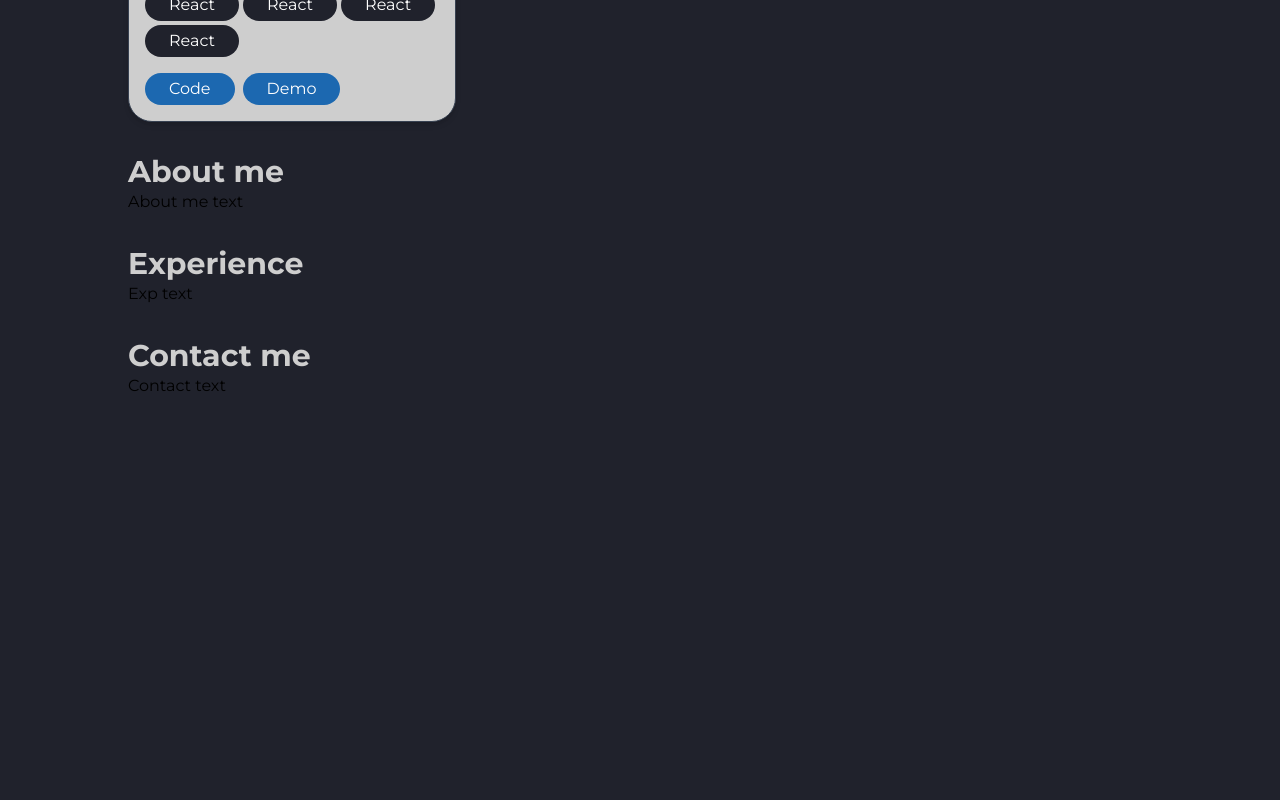
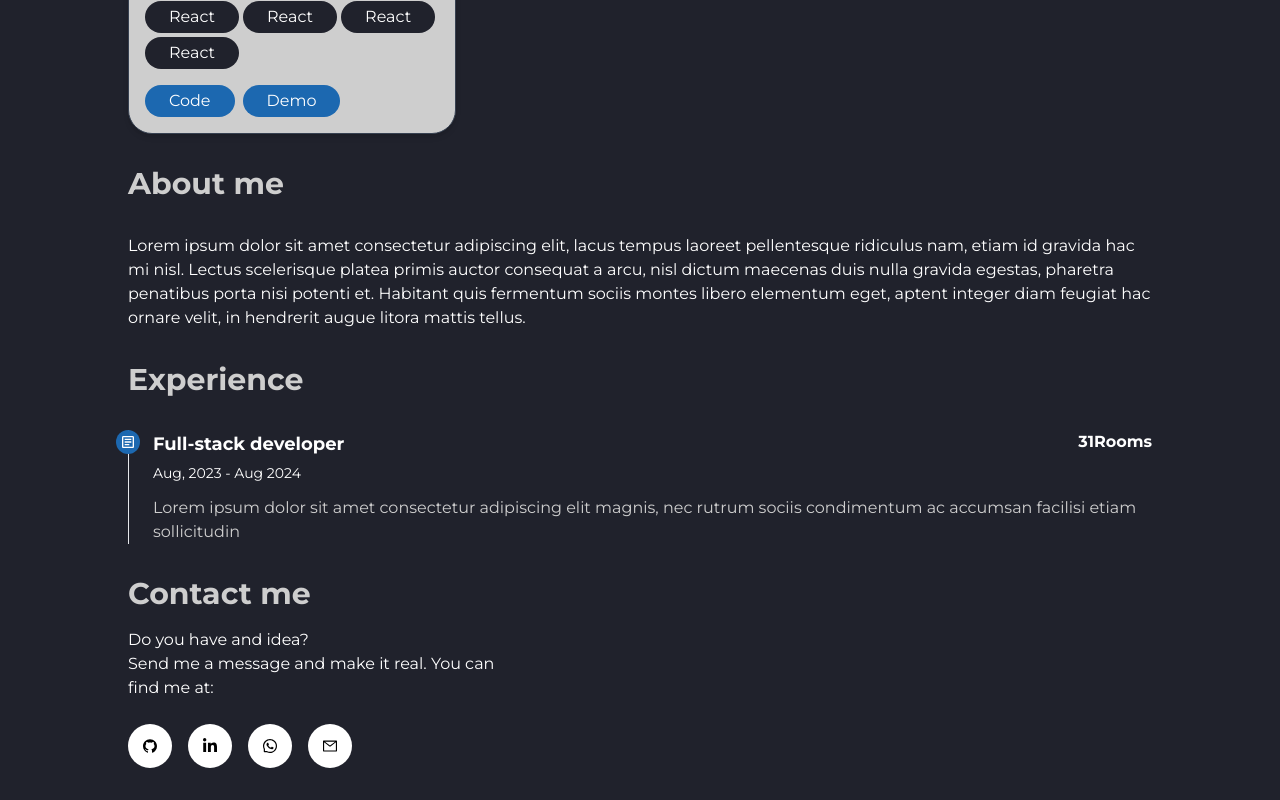
Before and after one commit to adriancosme/portfolio, a Next.js app: page / in a window 1280 px wide. Shown: the part 911-1711 px from the top of the page. Before the commit the page ends 1341 px from the top, so only its background shows below. Built offline with nearby package versions, Linux system fonts and the light colour scheme.

Commit message:
add about, experience and contact section

```diff
--- a/src/pages/index.tsx
+++ b/src/pages/index.tsx
@@ -2,6 +2,10 @@ import Head from "next/head";
 import Image from "next/image";
 import { SectionComponent } from "@/components/section";
 import Link from "next/link";
+import { MdOutlineArticle } from "react-icons/md";
+import { AiFillGithub, AiOutlineWhatsApp, AiOutlineMail } from "react-icons/ai";
+import { FaLinkedinIn } from "react-icons/fa";
+
 export default function Home() {
   return (
     <>
@@ -27,7 +31,7 @@ export default function Home() {
               </p>
               <div className="flex gap-5 pt-4">
                 <Link
-                  className="bg-[#1C68B0] text-white p-2.5 rounded-lg text-2xl hover:scale-105 cursor:pointer"
+                  className="bg-[#1C68B0] text-white p-2.5 rounded-lg text-2xl hover:scale-105 cursor-pointer"
                   href={"/"}
                 >
                   Download CV
@@ -55,7 +59,7 @@ export default function Home() {
         </section>
         <SectionComponent id="projects" title="Projects">
           <div className="grid grid-cols-12 gap-5 mt-8">
-            <article className="group col-span-12 lg:col-span-4 border rounded-3xl shadow-md border-gray-700 relative bg-[#CECECE] cursor:pointer">
+            <article className="group col-span-12 lg:col-span-4 border rounded-3xl shadow-md border-gray-700 relative bg-[#CECECE] ">
               <header>
                 <div className="block">
                   <section className="overflow-hidden rounded-t-3xl relative bg-white">
@@ -67,7 +71,7 @@ export default function Home() {
                     />
                   </section>
                 </div>
-                <h3 className="text-[#20222C] px-4 text-lg font-bold ">
+                <h3 className="text-[#20222C] px-4 text-lg font-bold mt-3">
                   Card title
                 </h3>
               </header>
@@ -111,13 +115,93 @@ export default function Home() {
           </div>
         </SectionComponent>
         <SectionComponent id="about-me" title="About me">
-          <p>About me text</p>
+          <p className="mt-8 text-white">
+            Lorem ipsum dolor sit amet consectetur adipiscing elit, lacus tempus
+            laoreet pellentesque ridiculus nam, etiam id gravida hac mi nisl.
+            Lectus scelerisque platea primis auctor consequat a arcu, nisl
+            dictum maecenas duis nulla gravida egestas, pharetra penatibus porta
+            nisi potenti et. Habitant quis fermentum sociis montes libero
+            elementum eget, aptent integer diam feugiat hac ornare velit, in
+            hendrerit augue litora mattis tellus.
+          </p>
         </SectionComponent>
         <SectionComponent id="experience" title="Experience">
-          <p>Exp text</p>
+          <div className="grid grid-cols-12 gap-4 mt-8">
+            <ol className="relative col-span-12">
+              <li className="mb-10 last:mb-0 border-l pl-6">
+                <span className="absolute flex items-center justify-center w-6 h-6 bg-[#1C68B0] rounded-full -left-3">
+                  <MdOutlineArticle color="#fff" size="16" />
+                </span>
+                <div className="flex flex-col justify-between items-start md:flex-row">
+                  <header>
+                    <h3 className="flex items-center mb-1 text-lg font-bold text-white">
+                      Full-stack developer
+                    </h3>
+                    <time className="block mb-2 text-white text-sm font-normal leading-none mt-2">
+                      Aug, 2023 - Aug 2024
+                    </time>
+                  </header>
+                  <Link
+                    href="/"
+                    className="text-white font-bold inline-flex items-center hover:text-[#1C68B0]"
+                  >
+                    31Rooms
+                  </Link>
+                </div>
+                <p className="text-[#CECECE] mt-2">
+                  Lorem ipsum dolor sit amet consectetur adipiscing elit magnis,
+                  nec rutrum sociis condimentum ac accumsan facilisi etiam
+                  sollicitudin
+                </p>
+              </li>
+            </ol>
+          </div>
         </SectionComponent>
         <SectionComponent id="contact" title="Contact me">
-          <p>Contact text</p>
+          <div className="flex flex-col md:flex-row justify-start gap-10">
+            <section className="max-w-sm">
+              <h3 className="text-white mt-4 text-base">
+                Do you have and idea?
+              </h3>
+              <p className="text-white text-base">
+                Send me a message and make it real. You can find me at:
+              </p>
+              <section className="flex mt-6 gap-4">
+                <Link
+                  href="https://github.com/adriancosme"
+                  about="Github profile page"
+                  target="_blank"
+                  className="group flex items-center justify-center w-11 h-11 bg-white hover:bg-[#1C68B0] rounded-full -left-3 cursor-pointer"
+                >
+                  <AiFillGithub className="group-hover:text-white group-hover:scale-110" />
+                </Link>
+                <Link
+                  href="https://www.linkedin.com/in/edwin-cosme/"
+                  about="Linkedin profile page"
+                  target="_blank"
+                  className="group flex items-center justify-center w-11 h-11 bg-white hover:bg-[#1C68B0] rounded-full -left-3 cursor-pointer"
+                >
+                  <FaLinkedinIn className="group-hover:text-white" />
+                </Link>
+                <Link
+                  href="https://wa.me/19841536959"
+                  about="WhatsApp number"
+                  target="_blank"
+                  className="group flex items-center justify-center w-11 h-11 bg-white hover:bg-[#1C68B0] rounded-full -left-3 cursor-pointer"
+                >
+                  <AiOutlineWhatsApp className="group-hover:text-white" />
+                </Link>
+                <Link
+                  href="mailto:adriancosme15@gmail.com"
+                  about="Email address"
+                  target="_blank"
+                  className="group flex items-center justify-center w-11 h-11 bg-white hover:bg-[#1C68B0] rounded-full -left-3 cursor-pointer"
+                >
+                  <AiOutlineMail className="group-hover:text-white" />
+                </Link>
+              </section>
+            </section>
+          </div>
         </SectionComponent>
       </main>
     </>
```
